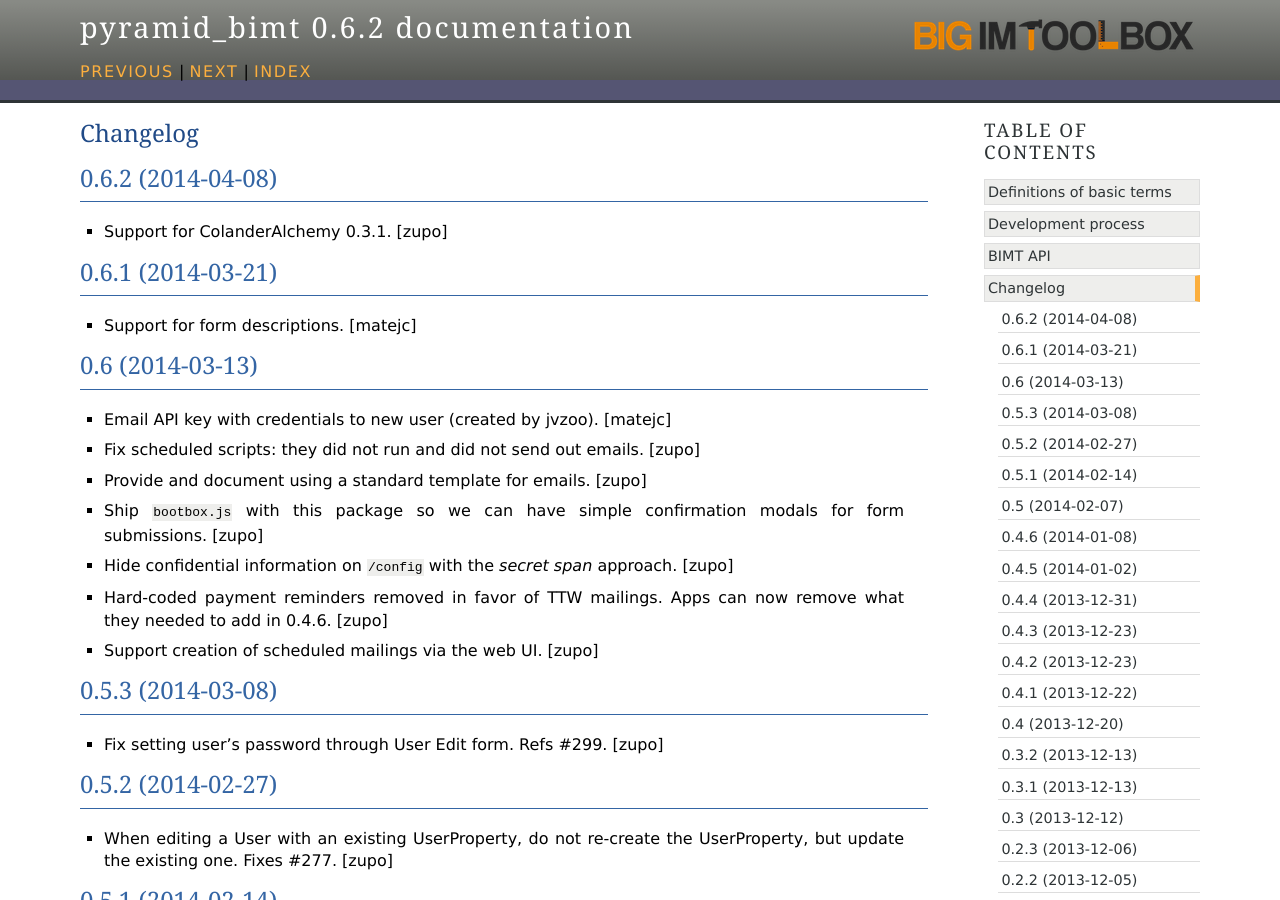
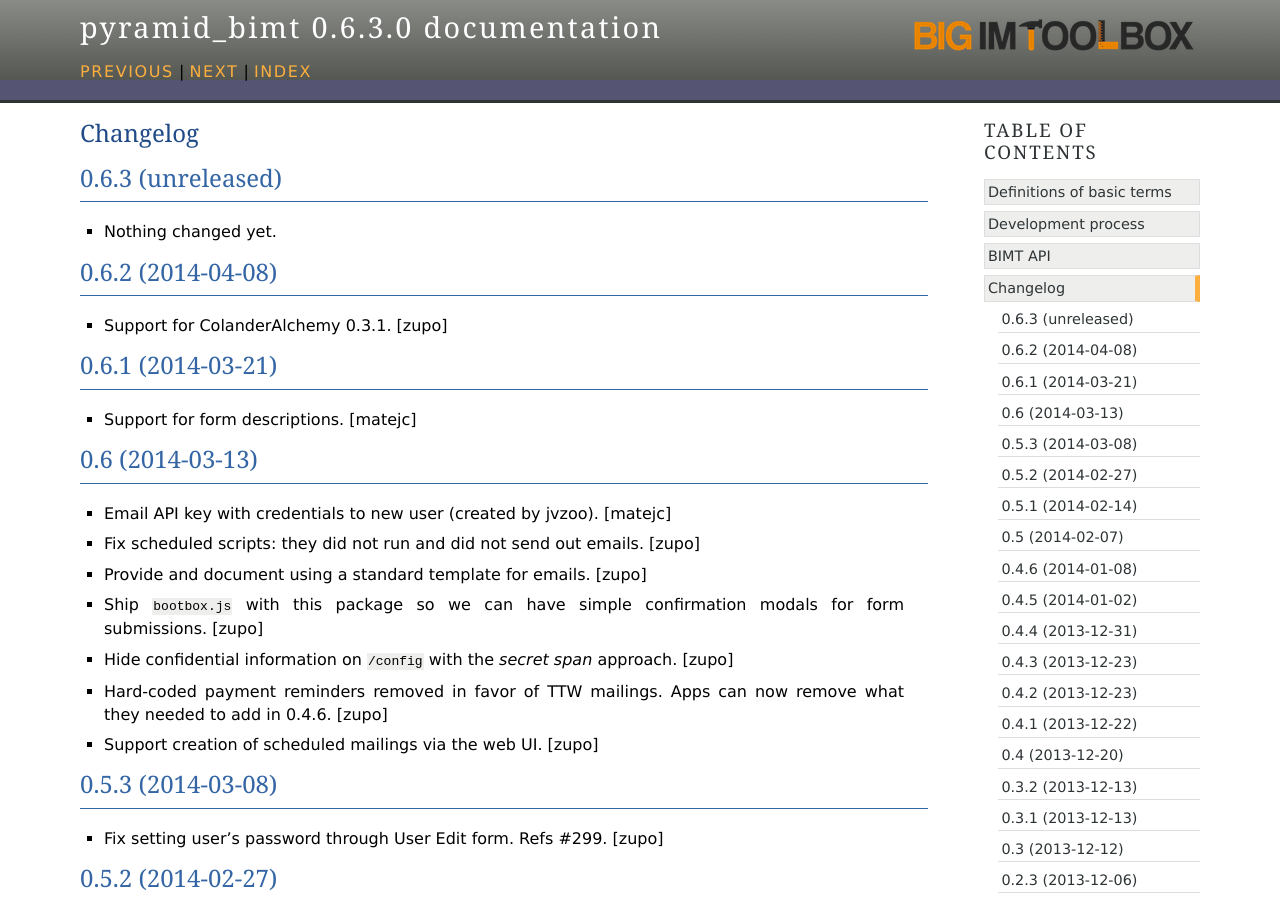
Before and after one commit to persho/pyramid_bimt, a Sphinx documentation site: the page built from docs/CHANGELOG.rst, in a window 1280 px wide and 900 px high. Built offline with Sphinx 7.4.7, drawn with Linux system fonts in a browser that asks for light colours.

Commit message:
Back to development: 0.6.3

```diff
--- a/docs/CHANGELOG.rst
+++ b/docs/CHANGELOG.rst
@@ -1,5 +1,11 @@
 Changelog
 =========
+
+
+0.6.3 (unreleased)
+------------------
+
+- Nothing changed yet.
 
 
 0.6.2 (2014-04-08)
--- a/setup.py
+++ b/setup.py
@@ -18,7 +18,7 @@
 
 setup(
     name='pyramid_bimt',
-    version='0.6.2',
+    version='0.6.3.dev0',
     description='Base package for BIMT apps.',
     long_description=long_description,
     classifiers=[
```
